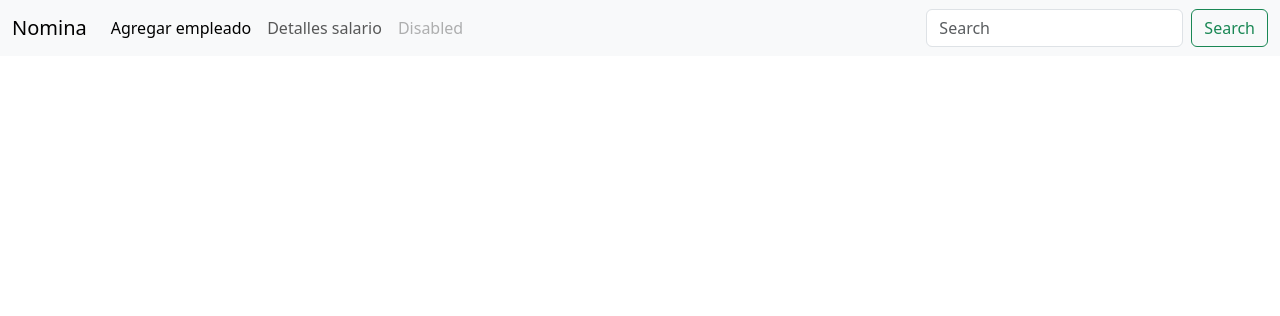
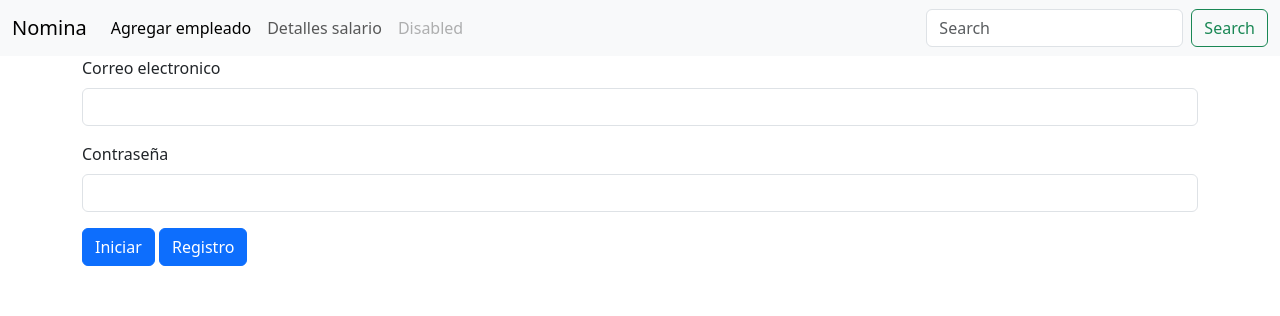
Before and after one commit to MrError2003/apprh, a PHP site: page / in a window 1280 px wide. Shown: the top 316 px of the page. Run offline with PHP 8.4, Linux system fonts and the light colour scheme.

Commit message:
Arreglo login

```diff
--- a/views/login.php
+++ b/views/login.php
@@ -1,27 +1,21 @@
 <div class="container">
-  <div class="row">
 
-    <div class="tab-pane fade" id="register">
-      <h3 class="mb-4">Registrarse</h3>
-        <form method="post" action="/controller/signin.php">
-          <div class="mb-3">
-            <label for="registerName" class="form-label">Nombre</label>
-            <input type="text" class="form-control" id="registerName" placeholder="Nombre" name="nombre" required>
-          </div>
-          <div class="mb-3">
-            <label for="registerEmail" class="form-label">Correo electrónico</label>
-            <input type="email" class="form-control" id="registerEmail" placeholder="ejemplo@correo.com" name="email" required>
-          </div>
-          <div class="mb-3">
-            <label for="registerPassword" class="form-label">Contraseña</label>
-            <input type="password" class="form-control" id="registerPassword" placeholder="Contraseña" name="password" required>
-          </div>
+    <div class="row">
 
-          <div class="text-center">
-            <button type="submit" class="btn btn-primary" name="signin">Registrarse</button>
-          </div>
+        <form>
+            <div class="mb-3">
+                <label for="exampleInputEmail1" class="form-label">Correo electronico</label>
+                <input type="email" class="form-control" id="exampleInputEmail1" name="email" aria-describedby="emailHelp">
+            </div>
+            <div class="mb-3">
+                <label for="exampleInputPassword1" class="form-label">Contraseña</label>
+                <input type="password" class="form-control" name="password" id="exampleInputPassword1">
+            </div>
+            <button type="submit" class="btn btn-primary" name="iniciar_sesion">Iniciar</button>
+            <button type="submit" class="btn btn-primary" name="iniciar_sesion">Registro</button>
+
         </form>
+
     </div>
 
-  </div>
 </div>
```
